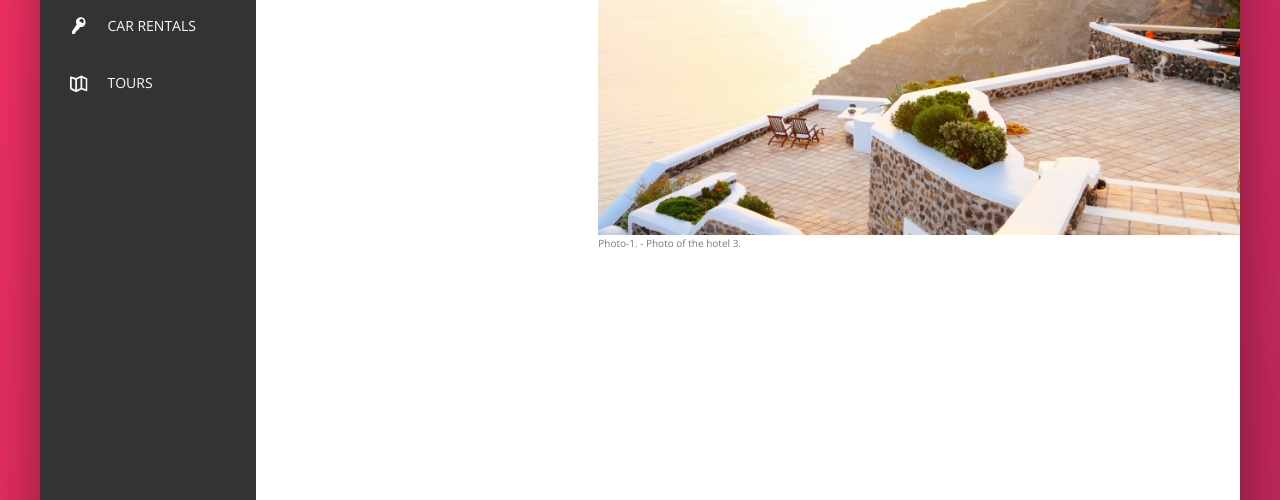
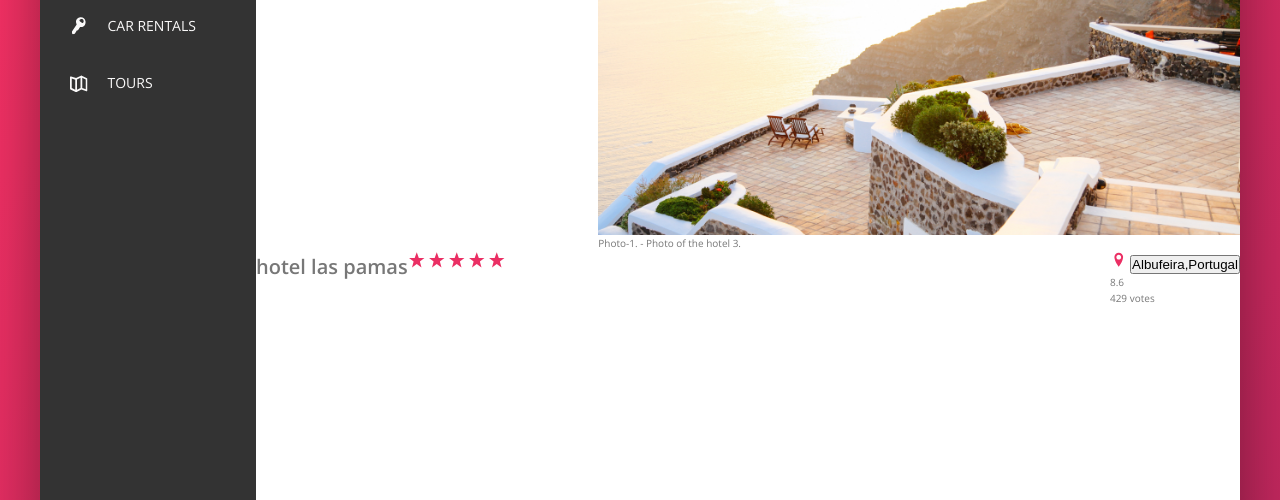
Before and after one commit to ravraw/trillo, a website: page index.html in a window 1280 px wide. Shown: the part 300-800 px from the top of the page. Drawn offline with nearby package versions, Linux system fonts and the light colour scheme.

Commit message:
overview

```diff
--- a/index.html
+++ b/index.html
@@ -99,6 +99,37 @@
                         <figcaption>Photo-1. - Photo of the hotel 3.</figcaption>
                     </figure>
                 </div>
+                <div class="overview">
+                    <h1 class="overview__heading">
+                        hotel las pamas
+                    </h1>
+                    <div class="overview__stars">
+                        <svg class="overview__icon-star">
+                            <use href="img/sprite.svg#icon-star"></use>
+                        </svg>
+                        <svg class="overview__icon-star">
+                            <use href="img/sprite.svg#icon-star"></use>
+                        </svg>
+                        <svg class="overview__icon-star">
+                            <use href="img/sprite.svg#icon-star"></use>
+                        </svg>
+                        <svg class="overview__icon-star">
+                            <use href="img/sprite.svg#icon-star"></use>
+                        </svg>
+                        <svg class="overview__icon-star">
+                            <use href="img/sprite.svg#icon-star"></use>
+                        </svg>
+                    </div>
+                    <div class="overview__location">
+                        <svg class="overview__icon-location">
+                            <use href="img/sprite.svg#icon-location-pin"></use>
+                        </svg>
+                        <button class="btn-inline">Albufeira,Portugal</button>
+                        <div class="overview__rating-average">8.6</div>
+                        <div class="overview__rating-count">429 votes</div>
+
+                    </div>
+                </div>
             </main>
         </div>
     </div>
--- a/sass/_components.scss
+++ b/sass/_components.scss
@@ -199,3 +199,31 @@
     display: block;
   }
 }
+
+//////////////////////////////////
+// overview
+
+.overview {
+  display: flex;
+  &__heading {
+  }
+  &__stars {
+    margin-right: auto;
+  }
+
+  &__icon-location,
+  &__icon-star {
+    width: 1.75rem;
+    height: 1.75rem;
+    fill: var(--color-primary);
+  }
+  &__location {
+  }
+
+  &__rating {
+  }
+  &__rating-average {
+  }
+  &__rating-count {
+  }
+}
```
Also changed, not shown: css/style.css.
